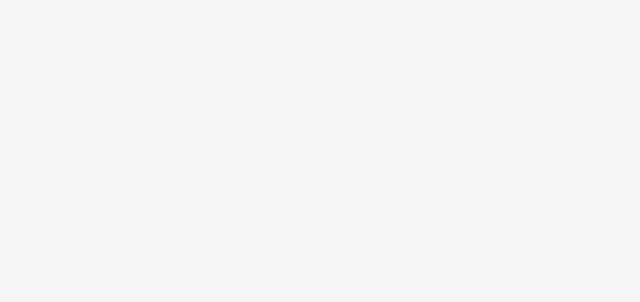
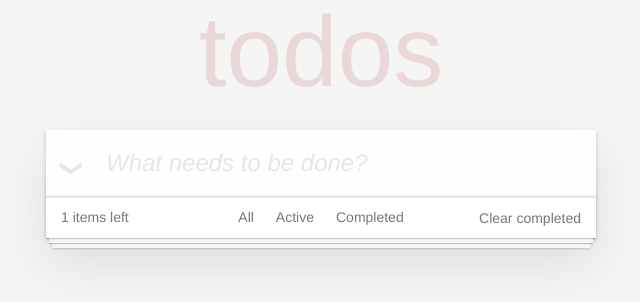
Before and after one commit to trexnix/todomvc-angular, an Angular app: page /todos in a window 1280 px wide. Shown: the top 302 px of the page, without its empty margins (319-959 px from the left). Built offline with nearby package versions, Linux system fonts and the light colour scheme.

Commit message:
Update TodoAppComponent template to list todos.

```diff
--- a/src/app/todo-app/todo-app.component.html
+++ b/src/app/todo-app/todo-app.component.html
@@ -0,0 +1,35 @@
+<header class="header">
+  <h1>todos</h1>
+  <input class="new-todo" required placeholder="What needs to be done?" autofocus>
+</header>
+
+<section class="main">
+  <input class="toggle-all" id="toggle-all" type="checkbox">
+  <label for="toggle-all">Mark all as complete</label>
+  <ul class="todo-list">
+    <li *ngFor="let todo of todos" [class.completed]="todo.done" [class.editing]="todo.editing">
+      <div class="view">
+        <input class="toggle" type="checkbox" [checked]="todo.done">
+        <label>{{todo.title}}</label>
+        <button class="destroy"></button>
+      </div>
+      <input type="text" class="edit" [value]="todo.title">
+    </li>
+  </ul>
+</section>
+
+<footer class="footer">
+  <span class="todo-count"><strong>1</strong> items left</span>
+  <ul class="filters">
+    <li>
+      <a>All</a>
+    </li>
+    <li>
+      <a>Active</a>
+    </li>
+    <li>
+      <a>Completed</a>
+    </li>
+  </ul>
+  <button class="clear-completed">Clear completed</button>
+</footer>
--- a/src/app/todo-app/todo-app.component.ts
+++ b/src/app/todo-app/todo-app.component.ts
@@ -8,7 +8,8 @@ import { TodoService } from '../todo.service';
 @Component({
   selector: 'app-todo-app',
   templateUrl: './todo-app.component.html',
-  styleUrls: ['./todo-app.component.css']
+  styleUrls: ['./todo-app.component.css'],
+  host: {'class': 'todoapp'}
 })
 export class TodoAppComponent implements OnInit {
   todos: Array<Todo> = [];
```
Also changed, not shown: 1 other file (tests, documents, lock files or other folders).
